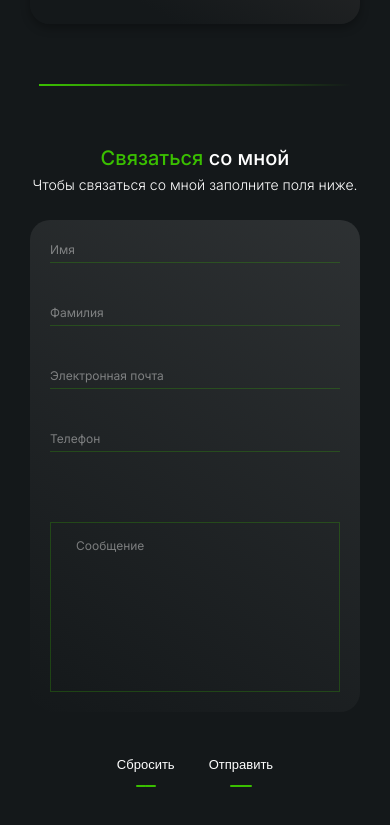
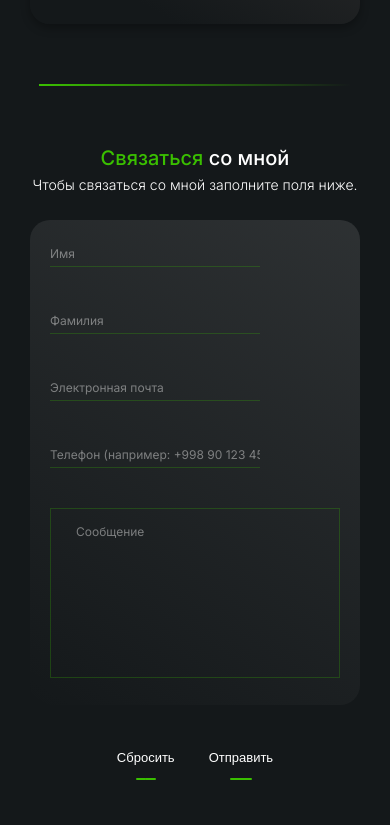
Before and after one commit to Nephilim24/React_Portfolio, a React (Vite) app: page / in a window 390 px wide. Shown: the part 2887-3712 px from the top of the page. Built offline with nearby package versions, Linux system fonts and the light colour scheme.

Commit message:
simple validations for "name, surname, phone and email" inputs

```diff
--- a/src/components/Main/Form/Form.jsx
+++ b/src/components/Main/Form/Form.jsx
@@ -4,9 +4,21 @@ import { useForm } from "react-hook-form";
 import { useState } from "react";
 
 const Form = () => {
-  const { register, handleSubmit, reset } = useForm();
+  const {
+    register,
+    handleSubmit,
+    reset,
+    formState: { errors },
+    watch
+  } = useForm({
+    mode: 'onBlur' // Проверка при потере фокуса
+  });
   const [isLoading, setIsLoading] = useState(false);
   const [submitStatus, setSubmitStatus] = useState(null); // 'success' или 'error'
+
+  // Следим за значениями email и phone
+  const emailValue = watch('email');
+  const phoneValue = watch('phone');
 
   // Функция отправки данных
   const onSubmit = async (data) => {
@@ -15,7 +27,7 @@ const Form = () => {
 
     try {
       // Отправляем POST запрос на нашу serverless функцию
-      const response = await fetch('/api/send-telegram.js', {
+      const response = await fetch('/api/send-telegram', {
         method: 'POST',
         headers: {
           'Content-Type': 'application/json',
@@ -44,37 +56,97 @@ const Form = () => {
   return (
     <>
       <form id="myForm" onSubmit={handleSubmit(onSubmit)}>
+        <div>
           <input
-          {...register("name", { required: true })}
+            {...register("name", {
+              required: "Имя обязательно для заполнения",
+              minLength: {
+                value: 2,
+                message: "Имя должно содержать минимум 2 символа"
+              }
+            })}
             type="text"
             placeholder="Имя"
             disabled={isLoading}
           />
+          {errors.name && (
+            <span style={{ color: 'red', fontSize: '12px' }}>
+              {errors.name.message}
+            </span>
+          )}
+        </div>
+
+        <div>
           <input
-          {...register("surname", { required: true })}
+            {...register("surname", {
+              required: "Фамилия обязательна для заполнения",
+              minLength: {
+                value: 2,
+                message: "Фамилия должна содержать минимум 2 символа"
+              }
+            })}
             type="text"
             placeholder="Фамилия"
             disabled={isLoading}
           />
+          {errors.surname && (
+            <span style={{ color: 'red', fontSize: '12px' }}>
+              {errors.surname.message}
+            </span>
+          )}
+        </div>
+
+        <div>
           <input
-          {...register("email")}
+            {...register("email", {
+              required: !emailValue ? "Укажите email или телефон" : false,
+              pattern: {
+                value: /^[A-Z0-9._%+-]+@[A-Z0-9.-]+\.[A-Z]{2,}$/i,
+                message: "Некорректный email адрес"
+              }
+            })}
             type="email"
             placeholder="Электронная почта"
             disabled={isLoading}
           />
+          {errors.email && (
+            <span style={{ color: 'red', fontSize: '12px' }}>
+              {errors.email.message}
+            </span>
+          )}
+        </div>
+
+        <div>
           <input
-          {...register("phone")}
+            {...register("phone", {
+              required: !phoneValue ? "Укажите email или телефон" : false,
+              pattern: {
+                value: /^[\d\s\+\-\(\)]+$/,
+                message: "Некорректный номер телефона"
+              },
+              minLength: {
+                value: 9,
+                message: "Номер должен содержать минимум 9 цифр"
+              }
+            })}
             type="tel"
-          inputMode="numeric"
-          pattern="[0-9]*"
-          placeholder="Телефон"
+            placeholder="Телефон (например: +998 90 123 45 67)"
             disabled={isLoading}
           />
+          {errors.phone && (
+            <span style={{ color: 'red', fontSize: '12px' }}>
+              {errors.phone.message}
+            </span>
+          )}
+        </div>
+
+        <div>
           <textarea
             {...register("message")}
             placeholder="Сообщение"
             disabled={isLoading}
           ></textarea>
+        </div>
 
         {/* Сообщения о статусе отправки */}
         {submitStatus === 'success' && (
```
Lines whose indentation alone changed are shown as unchanged.
